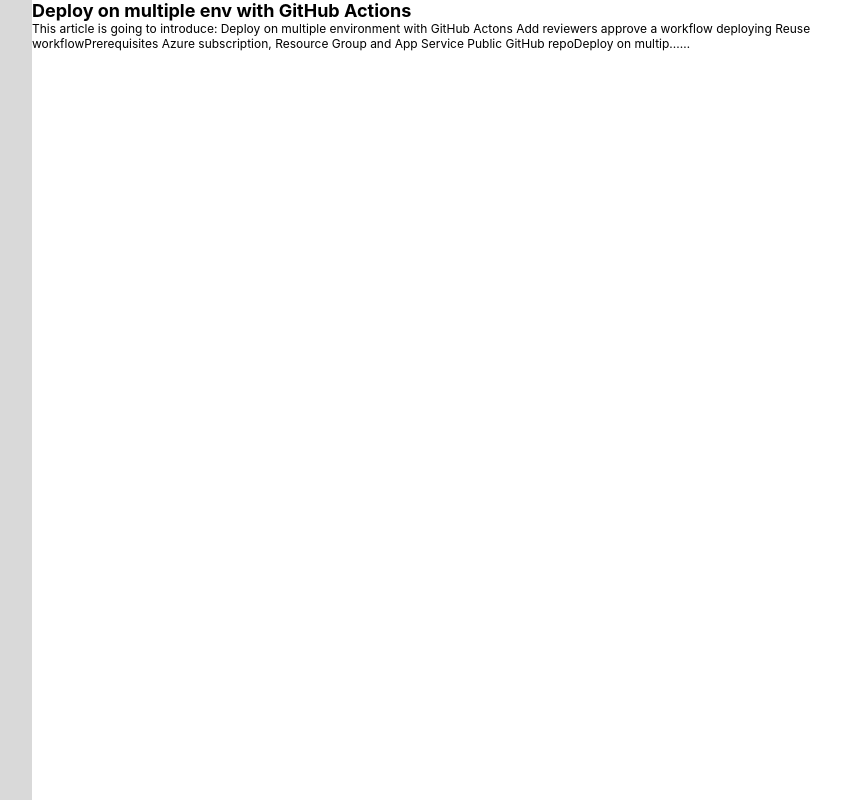
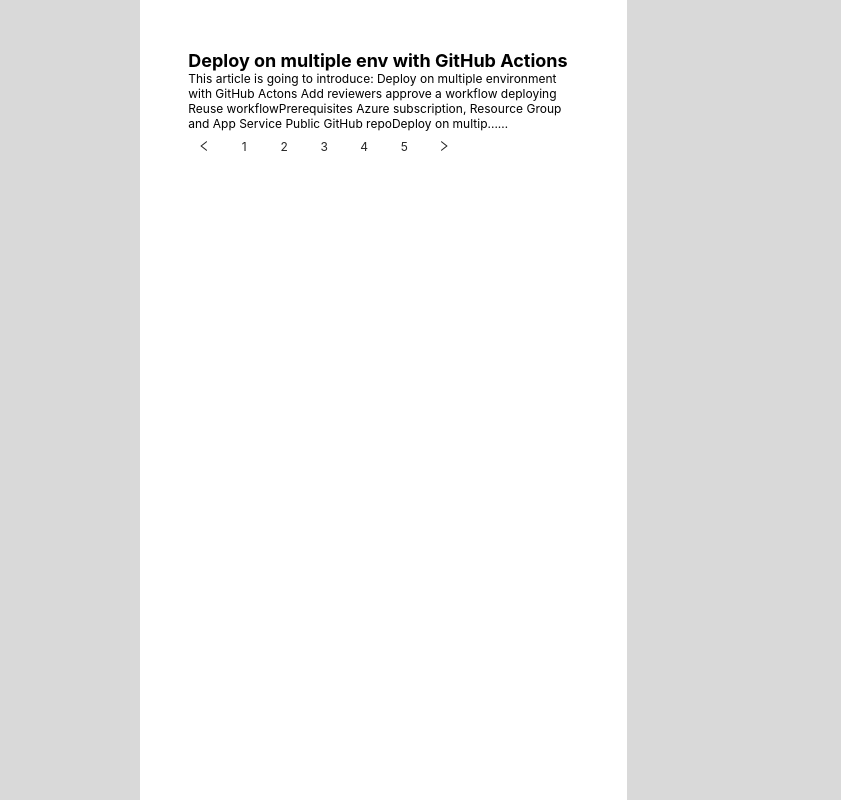
Before and after one commit to jiangzy1998/JBlog, a React (Vite) app in the folder frontend/: page / in a window 1280 px wide. Shown: the whole page, without its empty margins (438-1279 px from the left). Built offline with nearby package versions, Linux system fonts and the light colour scheme; no server answers.

Commit message:
feat:页面开发

```diff
--- /dev/null
+++ b/frontend/src/components/Pagination/Pagination.tsx
@@ -0,0 +1,40 @@
+
+export interface PaginationProps {
+  total: number,
+  current: number,
+  onChange?: (page: number, pageSize: number) => void;
+}
+
+const Pagination: React.FC<PaginationProps> = ({
+  total
+}) => {
+  const items = Array.from({ length: total  }, (_, index) => index);
+  return (
+    <ul className="jzy-pagination">
+      {/* 前进按钮 */}
+      <li title="上一页" className="jzy-pagination-prev">
+        <button className="jzy-pagination-item-link">
+          <svg viewBox="64 64 896 896" focusable="false" data-icon="left" width="1em" height="1em" fill="currentColor" aria-hidden="true">
+            <path d="M724 218.3V141c0-6.7-7.7-10.4-12.9-6.3L260.3 486.8a31.86 31.86 0 000 50.3l450.8 352.1c5.3 4.1 12.9.4 12.9-6.3v-77.3c0-4.9-2.3-9.6-6.1-12.6l-360-281 360-281.1c3.8-3 6.1-7.7 6.1-12.6z"></path>
+          </svg>
+        </button>
+      </li>
+
+      {items.map((item, index) => (
+        <li className="jzy-pagination-item" key={index}><a>{index + 1}</a></li>
+      ))}
+
+      {/* 后退按钮 */}
+      <li title="下一页" className="jzy-pagination-next">
+        <button className="jzy-pagination-item-link">
+          <svg viewBox="64 64 896 896" focusable="false" data-icon="right" width="1em" height="1em" fill="currentColor" aria-hidden="true">
+            <path d="M765.7 486.8L314.9 134.7A7.97 7.97 0 00302 141v77.3c0 4.9 2.3 9.6 6.1 12.6l360 281.1-360 281.1c-3.9 3-6.1 7.7-6.1 12.6V883c0 6.7 7.7 10.4 12.9 6.3l450.8-352.1a31.96 31.96 0 000-50.4z"></path>
+          </svg>
+        </button>
+      </li>
+    </ul>
+  )
+}
+
+
+export default Pagination;
--- /dev/null
+++ b/frontend/src/components/Pagination/index.tsx
@@ -0,0 +1,4 @@
+import Pagination from './Pagination';
+
+export type { PaginationProps } from './Pagination';
+export default Pagination;
--- /dev/null
+++ b/frontend/src/components/Pagination/style/index.less
@@ -0,0 +1,151 @@
+@import "../../style/default.less";
+
+@pagination-prefix-cls: ~'@{jzy-prefix}-pagination';
+
+
+.@{pagination-prefix-cls} {
+
+  ul,
+  ol {
+    margin: 0;
+    padding: 0;
+    list-style: none;
+  }
+
+  &::after {
+    display: block;
+    clear: both;
+    height: 0;
+    overflow: hidden;
+    visibility: hidden;
+    content: ' ';
+  }
+
+  &-item{
+    display: inline-block;
+    cursor: pointer;
+    min-width: @pagination-item-size;
+    height: @pagination-item-size;
+    margin-right: 8px;
+    font-family: @pagination-font-family;
+    line-height: @pagination-item-size - 2px;
+    text-align: center;
+    vertical-align: middle;
+    list-style: none;
+    background-color: @pagination-item-bg;
+    border: @border-width-base @border-style-base transparent;
+    border-radius: @border-radius-base;
+    user-select: none;
+
+    a {
+      display: block;
+      padding: 0 6px;
+      color: @text-color;
+      transition: none;
+
+      &:hover {
+        text-decoration: none;
+      }
+    }
+
+    &:hover {
+      border-color: @primary-color;
+      transition: all 0.3s;
+
+      a {
+        color: @primary-color;
+      }
+    }
+
+    &-active {
+      font-weight: @pagination-font-weight-active;
+      background: @pagination-item-bg-active;
+      border-color: @primary-color;
+
+      a {
+        color: @primary-color;
+      }
+
+      &:hover {
+        border-color: @primary-5;
+      }
+
+      &:focus-visible {
+        border-color: @primary-5;
+      }
+
+      &:hover a {
+        color: @primary-5;
+      }
+
+      &:focus-visible a {
+        color: @primary-5;
+      }
+    }
+  }
+
+  &-prev,
+  &-jump-prev,
+  &-jump-next {
+    margin-right: 8px;
+  }
+
+  &-prev,
+  &-next,
+  &-jump-prev,
+  &-jump-next {
+    display: inline-block;
+    min-width: @pagination-item-size;
+    height: @pagination-item-size;
+    color: @text-color;
+    font-family: @pagination-font-family;
+    line-height: @pagination-item-size;
+    text-align: center;
+    vertical-align: middle;
+    list-style: none;
+    border-radius: @border-radius-base;
+    cursor: pointer;
+    transition: all 0.3s;
+  }
+
+  &-prev,
+  &-next {
+    font-family: Arial, Helvetica, sans-serif;
+    outline: 0;
+
+    button {
+      color: @text-color;
+      cursor: pointer;
+      user-select: none;
+    }
+
+    &:hover button {
+      border-color: @primary-5;
+    }
+
+    .@{pagination-prefix-cls}-item-link {
+      display: block;
+      width: 100%;
+      height: 100%;
+      padding: 0;
+      font-size: 12px;
+      text-align: center;
+      background-color: @pagination-item-link-bg;
+      border: @border-width-base @border-style-base transparent;
+      border-radius: @border-radius-base;
+      outline: none;
+      transition: all 0.3s;
+    }
+
+    &:focus-visible .@{pagination-prefix-cls}-item-link {
+      color: @primary-color;
+      border-color: @primary-color;
+    }
+
+    &:hover .@{pagination-prefix-cls}-item-link {
+      color: @primary-color;
+      border-color: @primary-color;
+    }
+  }
+
+}
--- a/frontend/src/components/style/default.less
+++ b/frontend/src/components/style/default.less
@@ -188,6 +188,20 @@
 @disabled-active-bg: tint(@black, 90%);
 @disabled-color-dark: fade(#fff, 35%);
 
+// Pagination
+// ---
+@pagination-item-bg: @component-background;
+@pagination-item-size: @height-base;
+@pagination-item-size-sm: 24px;
+@pagination-font-family: @font-family;
+@pagination-font-weight-active: 500;
+@pagination-item-bg-active: @component-background;
+@pagination-item-link-bg: @component-background;
+@pagination-item-disabled-color-active: @disabled-color;
+@pagination-item-disabled-bg-active: @disabled-active-bg;
+@pagination-item-input-bg: @component-background;
+@pagination-mini-options-size-changer-top: 0px;
+
 // Shadow
 @shadow-color: rgba(0, 0, 0, 0.15);
 @shadow-color-inverse: @component-background;
--- a/frontend/src/components/style/index.less
+++ b/frontend/src/components/style/index.less
@@ -1,2 +1,3 @@
 @import "./default.less";
 @import "../Input/style/index.less";
+@import "../Pagination/style/index.less";
--- a/frontend/src/index.less
+++ b/frontend/src/index.less
@@ -4,9 +4,6 @@
   font-family: Inter, system-ui, Avenir, Helvetica, Arial, sans-serif;
   font-size: @font-size-sm;
   font-weight: 400;
-
-  // color-scheme: light dark;
-  // color: @white;
 
   font-synthesis: none;
   text-rendering: optimizeLegibility;
--- a/frontend/src/pages/blog/Home/index.less
+++ b/frontend/src/pages/blog/Home/index.less
@@ -18,6 +18,13 @@
     display: flex;
     flex-direction: column;
     background-color: #fff;
+
+    .content-wrapper{
+      margin: 0 10%;
+      padding: 50px 0;
+      max-width: 850px;
+    }
+
   }
 }
 
--- a/frontend/src/pages/blog/Home/index.tsx
+++ b/frontend/src/pages/blog/Home/index.tsx
@@ -1,3 +1,4 @@
+import Pagination from "@/components/Pagination";
 import ArtList from "../Articles/ArtList";
 import "./index.less"
 
@@ -9,7 +10,10 @@
       </div>
 
       <div className="artCotent">
-        <ArtList></ArtList>
+        <div className="content-wrapper">
+          <ArtList></ArtList>
+          <Pagination total={5} current={1}></Pagination>
+        </div>
       </div>
     </div>
   )
```
Also changed, not shown: 2 other files (tests, documents, lock files or other folders).
